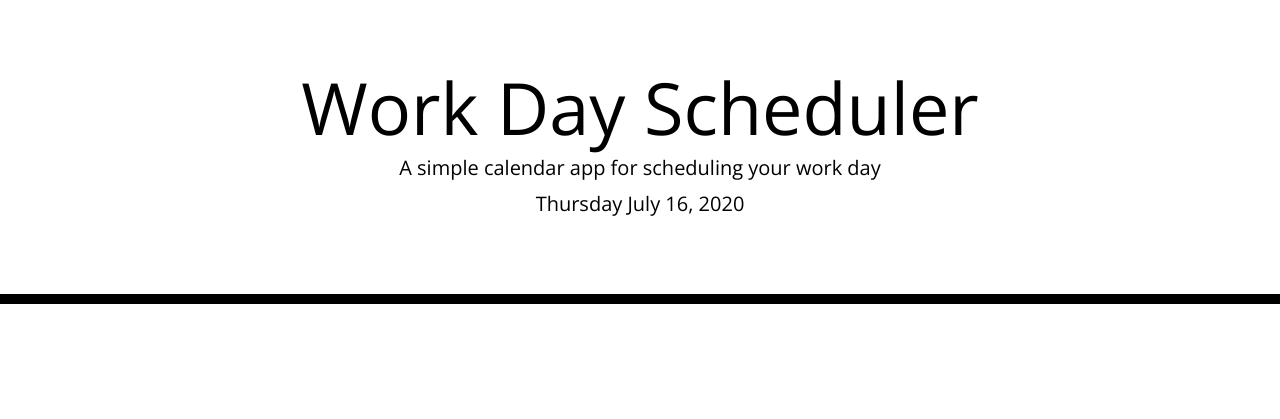
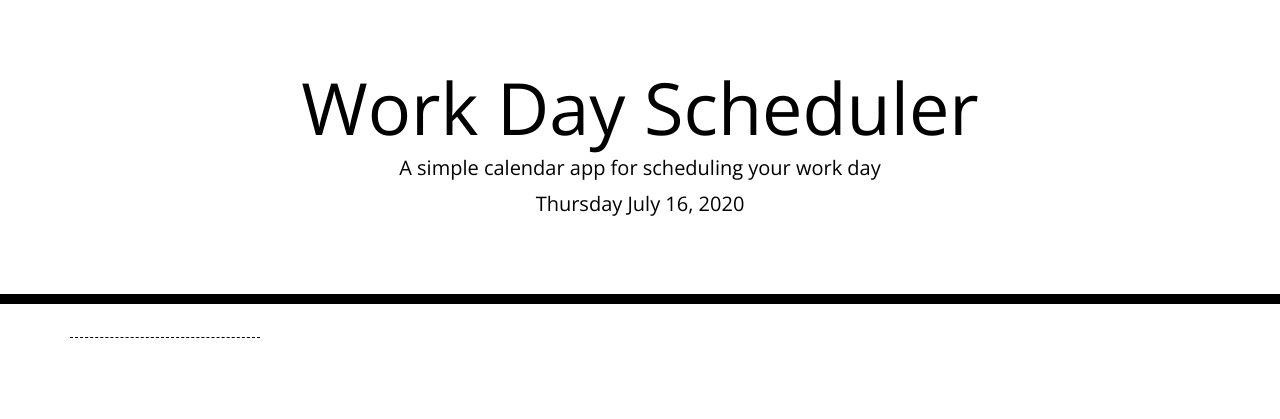
Before and after one commit to kblalock91/work-day-scheduler, a plain HTML site: page index.html in a window 1280 px wide. Drawn offline with nearby package versions, Linux system fonts and the light colour scheme.

Commit message:
Create grid layout for schedule

```diff
--- a/index.html
+++ b/index.html
@@ -20,7 +20,17 @@
         <p id="currentDay" class="lead"></p>
     </header>
     <div class="container">
-        <!-- Timeblocks go here -->
+        <div class="row">
+            <div class="col-2 hour">
+
+            </div>
+            <div class="col-8 description">
+
+            </div>
+            <div class="col-2 saveBTN">
+
+            </div>
+        </div>
     </div>
 
     <script src="https://code.jquery.com/jquery-3.4.1.min.js"></script>
```
